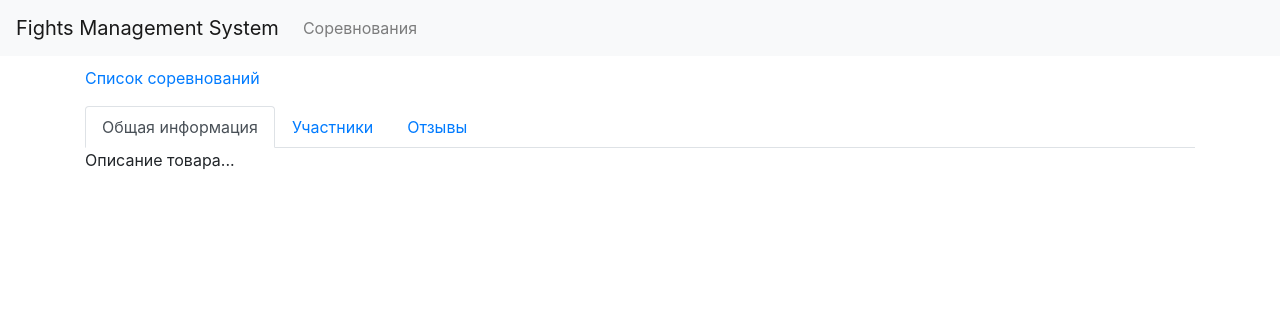
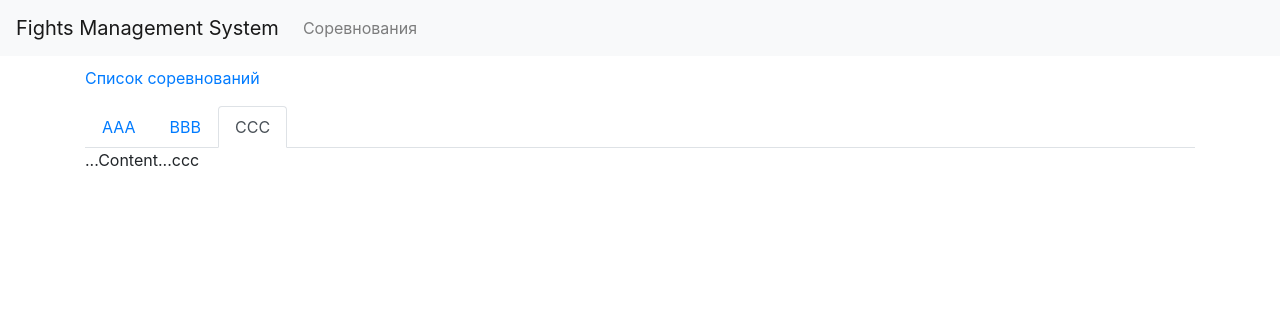
Before and after one commit to Zhenya1975/fmsv3, a Flask app: page /competitions/1 in a window 1280 px wide. Shown: the top 316 px of the page. Run offline with Flask 2, Linux system fonts and the light colour scheme; data that the repository does not hold is empty; some libraries are stand-ins or nearby versions.

Commit message:
dinamic active tab

```diff
--- a/project/templates/competition.html
+++ b/project/templates/competition.html
@@ -22,29 +22,17 @@
                 <p><a href="{{url_for('home.competitions')}}">Список соревнований</a></p>
 {#                <p></p>#}
                 <h3>{{ competition_data.competition_name }}</h3>
-                <ul class="nav nav-tabs" id="competition_tabs">
-                  <li class="nav-item">
-                    <a class="nav-link active" data-toggle="tab" href="#competition_general_info">Общая информация</a>
-                  </li>
-                  <li class="nav-item">
-{#                    <a class="nav-link" data-toggle="tab" href="#participants">Участники</a>#}
-                      <a class="nav-link" href="#participants">Участники</a>
-                  </li>
-                  <li class="nav-item">
-                    <a class="nav-link" data-toggle="tab" href="#opinion">Отзывы</a>
-                  </li>
+                <ul class="nav nav-tabs">
+                    <li class="nav-item"><a class="nav-link" href="#aaa" data-toggle="tab">AAA</a></li>
+                    <li class="nav-item"><a class="nav-link" href="#bbb" data-toggle="tab">BBB</a></li>
+                    <li class="nav-item"><a class="nav-link" href="#ccc" data-toggle="tab">CCC</a></li>
                 </ul>
-                <div class="tab-content">
-                  <div class="tab-pane fade show active" id="competition_general_info">
-                    Описание товара...
-                  </div>
-                  <div class="tab-pane fade" id="participants">
-                    Характеристики товара...
-                  </div>
-                  <div class="tab-pane fade" id="opinion">
-                    Отзывы...
-                  </div>
+                <div class="tab-content" id="tabs">
+                    <div class="tab-pane" id="aaa">...Content...aaa</div>
+                    <div class="tab-pane" id="bbb">...Content...bbb</div>
+                    <div class="tab-pane" id="ccc">...Content...ccc</div>
                 </div>
+
 
 
             </div>
@@ -52,15 +40,15 @@
     </div>
 <script src="https://ajax.googleapis.com/ajax/libs/jquery/3.5.1/jquery.min.js"></script>
 <script>
-$(document).ready(function(){
-    var competition_tab = '#participants'
-    $('#competition_tabs a[href="#participants"] ').click(function(e){
-    e.preventDefault();
-    $(this).tab('show');
-  });
+    $(document).ready(function(){
+        var active_tab = 'ccc'
+        activaTab(active_tab);
+    });
 
+    function activaTab(tab){
+      $('.nav-tabs a[href="#' + tab + '"]').tab('show');
+    };
 
-})
 </script>
 
 
```
